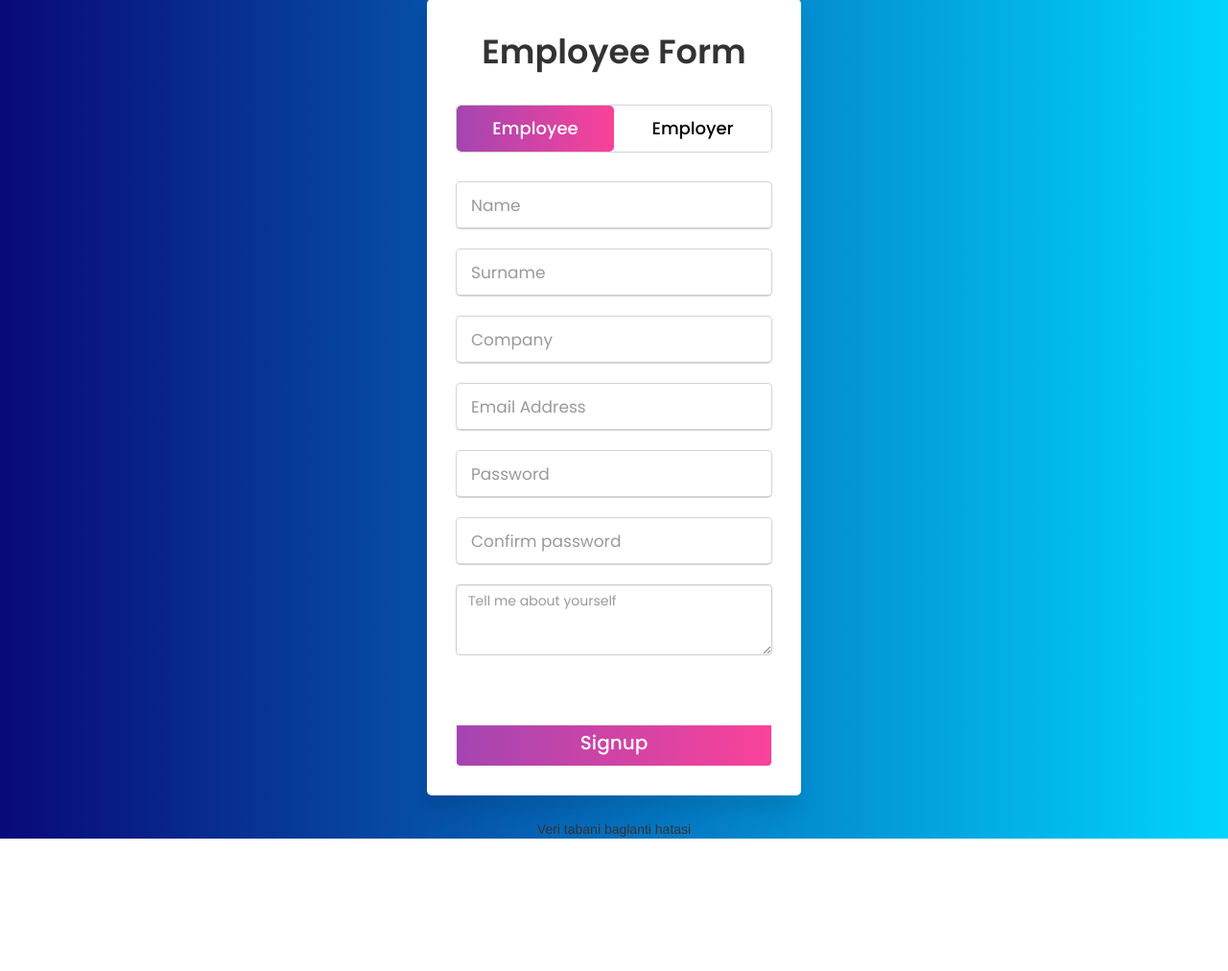
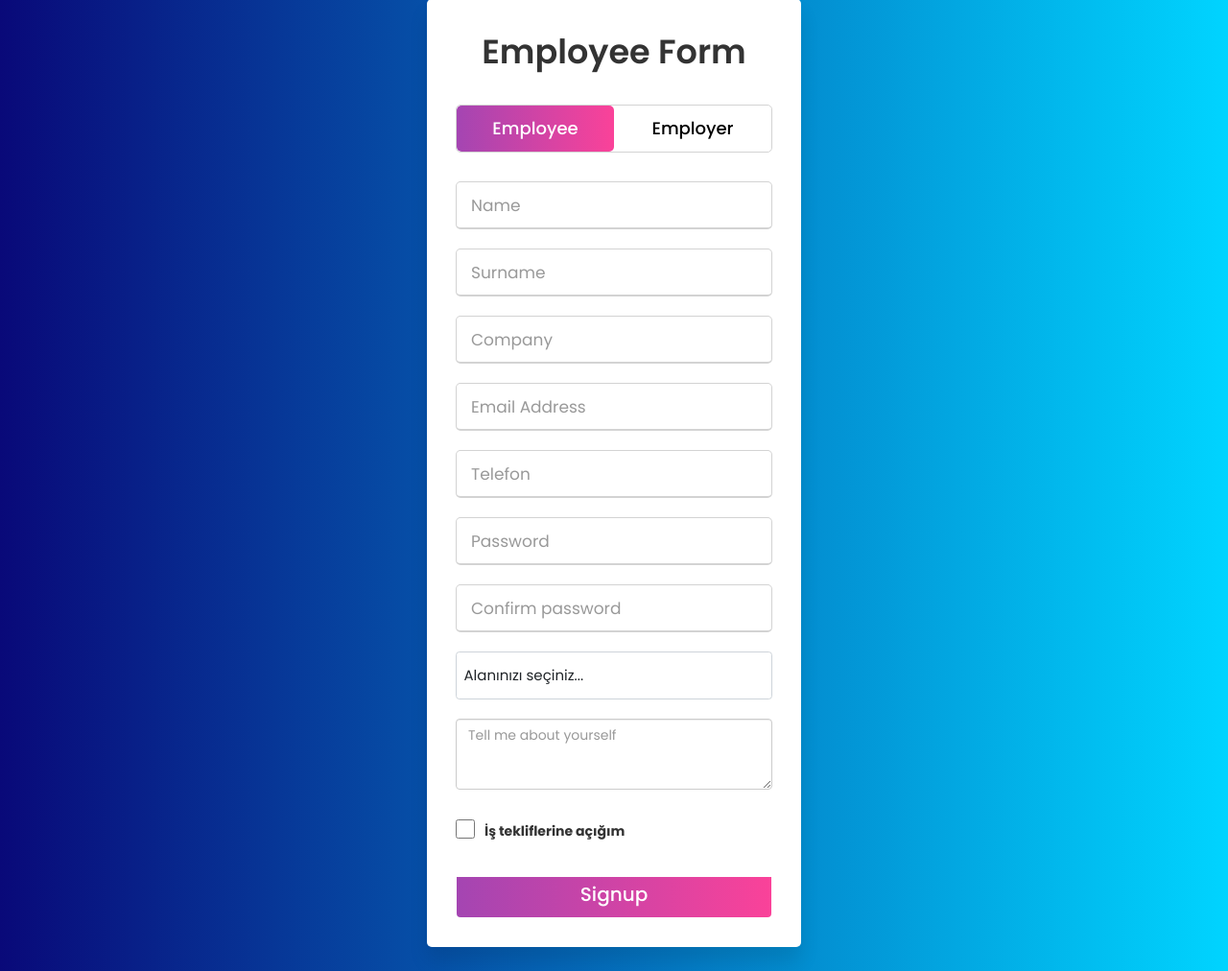
Before and after one commit to YNS2121/Database-Project, a PHP site: page /register.php in a window 1280 px wide. Shown: the part 26-1038 px from the top of the page at 96% size. Before the commit the page ends 900 px from the top, so only its background shows below. Run offline with PHP 8.4, Linux system fonts and the light colour scheme; data that the repository does not hold is empty; some libraries are stand-ins or nearby versions.

Commit message:
duzenlemeler yapildi.

```diff
--- a/register.php
+++ b/register.php
@@ -20,6 +20,28 @@
             background: rgb(255, 255, 255);
             background: linear-gradient(90deg, rgba(255, 255, 255, 1) 0%, rgba(9, 9, 121, 1) 0%, rgba(0, 212, 255, 1) 100%);
         }
+
+        .form-select {
+            display: block;
+            width: 100%;
+            min-height: 50px;
+            padding: .375rem 2.25rem .375rem .75rem;
+            -moz-padding-start: calc(0.75rem - 3px);
+            font-size: 1.5rem;
+            font-weight: 400;
+            line-height: 1.5;
+            color: #212529;
+            background-color: #fff;
+            background-repeat: no-repeat;
+            background-position: right .75rem center;
+            background-size: 16px 12px;
+            border: 1px solid #ced4da;
+            border-radius: .375rem;
+            transition: border-color .15s ease-in-out, box-shadow .15s ease-in-out;
+            -webkit-appearance: none;
+            -moz-appearance: none;
+            appearance: none;
+        }
     </style>
 </head>
 
@@ -38,7 +60,7 @@
                 <div class="slider-tab"></div>
             </div>
             <div class="form-inner">
-                <form action="#" class="login">
+                <form action="" method="POST" class="login">
                     <div class="field">
                         <input type="text" placeholder="Name" name="name" required>
                     </div>
@@ -52,28 +74,45 @@
                         <input type="text" placeholder="Email Address" name="emailAddress" required>
                     </div>
                     <div class="field">
+                        <input type="tel" placeholder="Telefon" name="phone" required>
+                    </div>
+                    <div class="field">
                         <input type="password" placeholder="Password" name="password" required>
                     </div>
                     <div class="field">
                         <input type="password" placeholder="Confirm password" name="confirmPassword" required>
                     </div>
                     <div class="field">
+                        <select class="form-select" aria-label="Default select example">
+                            <option selected>Alanınızı seçiniz...</option>
+                            <option value="1">Android Developer</option>
+                            <option value="2">IOS Developer</option>
+                            <option value="3">Project Management</option>
+                        </select>
+                    </div>
+                    <div class="field">
                         <textarea class="form-control" id="exampleFormControlTextarea1" placeholder="Tell me about yourself" name="tellYourself" rows="3"></textarea>
                     </div>
-                    <div class="field">
-
+                    <div class="field" style="margin-top: 38px; display: flex; align-items: center;">
+                        <input class="form-check-input" style="height: 20px !important; width: 20px !important;" type="checkbox" name="offersOpen" value="" id="flexCheckDefault">
+                        <label class="form-check-label" style="margin-top: 12px; margin-left: 10px;" for="flexCheckDefault">
+                            İş tekliflerine açığım
+                        </label>
                     </div>
                     <div class="field btn">
                         <div class="btn-layer"></div>
-                        <input type="submit" value="Signup">
+                        <input type="submit" name="submitEmployee" value="Signup">
                     </div>
                 </form>
-                <form action="#" class="signup">
+                <form action="" method="POST" class="signup">
                     <div class="field">
                         <input type="text" placeholder="Company Name" name="companyName" required>
                     </div>
                     <div class="field">
                         <input type="text" placeholder="Email Address" name="emailAddress" required>
+                    </div>
+                    <div class="field">
+                        <input type="tel" placeholder="Telefon" name="phone" required>
                     </div>
                     <div class="field">
                         <input type="password" placeholder="Password" name="password" required>
@@ -124,22 +163,23 @@
 
 </html>
 <?php
-//include('db/conDB.php');
+include('db/conDB.php');
 if ($con) {
-    if (isset($_POST["submit"])) {
+    if (isset($_POST["submitEmployee"])) {
         $name = $_POST["name"];
         $surname = $_POST["surname"];
         $company = $_POST["company"];
         $emailAddress = $_POST["emailAddress"];
+        $phone = $_POST["phone"];
         $password = $_POST["password"];
         $confirmPassword = $_POST["confirmPassword"];
         $tellYourself = $_POST["tellYourself"];
-        echo "basarili";
-
+        $offersOpen = $_POST["offersOpen"];
     }
     if (isset($_POST["submitEmployer"])) {
         $companyName = $_POST["companyName"];
         $emailAddress = $_POST["emailAddress"];
+        $phone = $_POST["phone"];
         $password = $_POST["password"];
         $confirmPassword = $_POST["confirmPassword"];
         $vision = $_POST["vision"];
```
